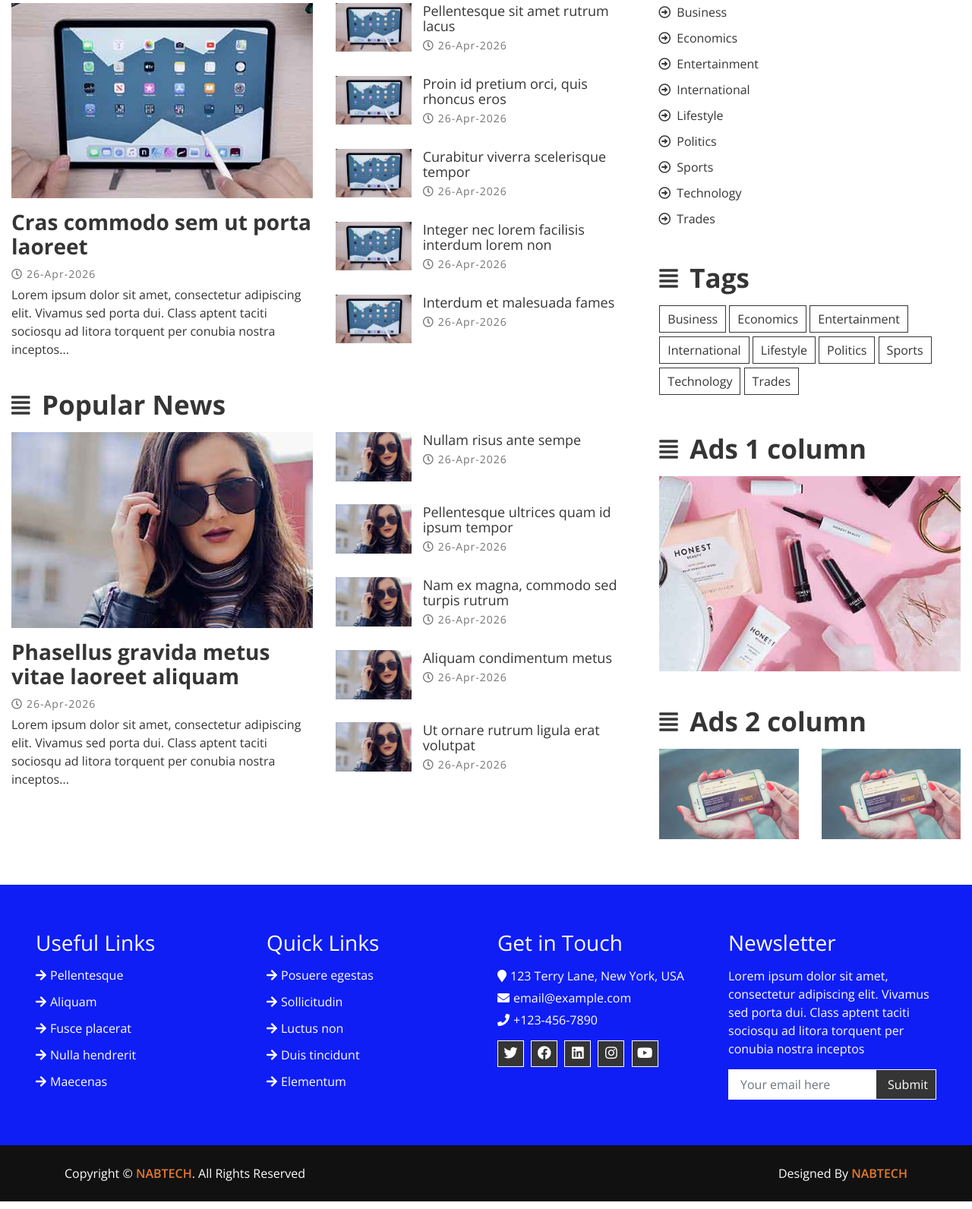
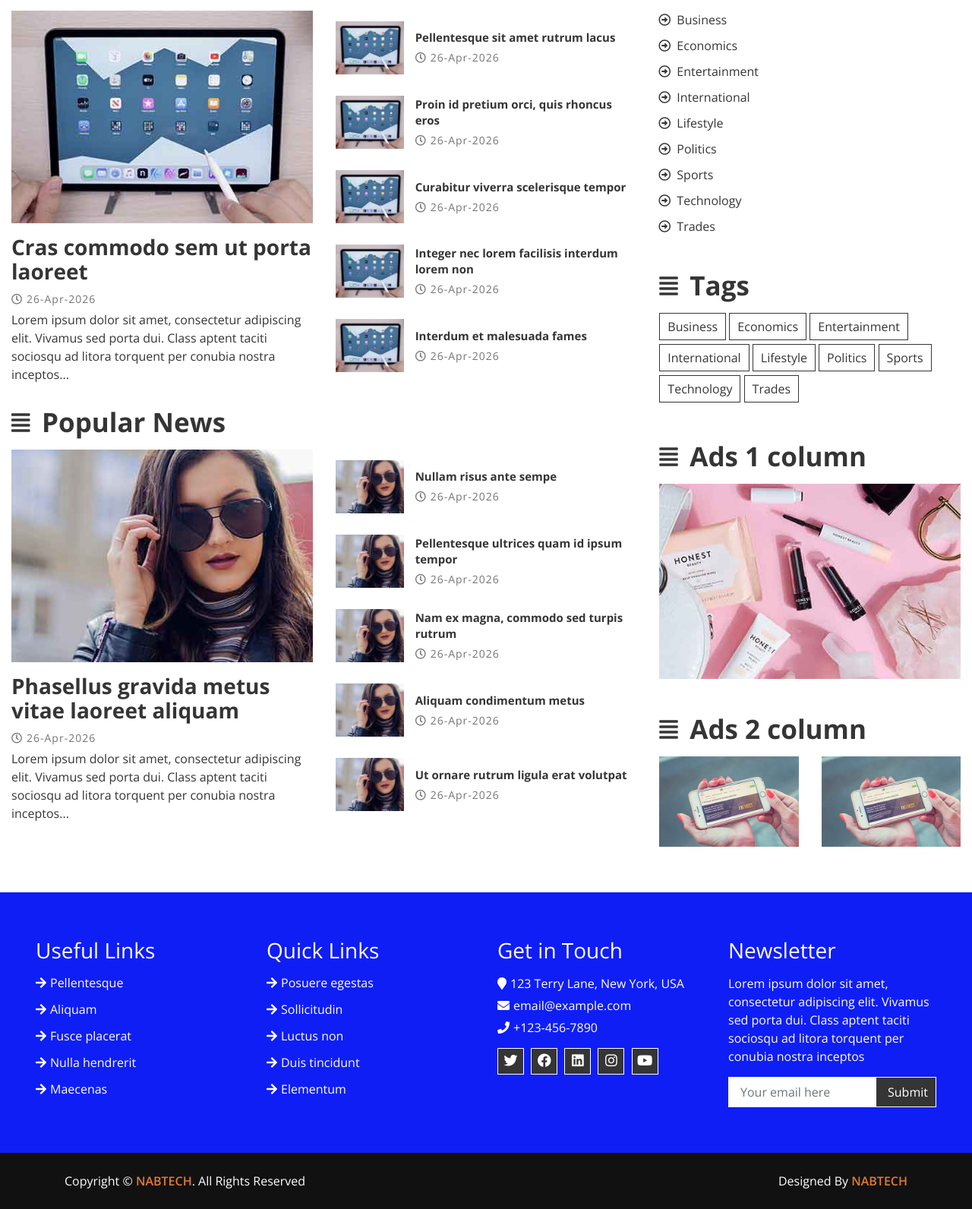
Before and after one commit to Eddie-hanson/JBNews, a Django app: page / in a window 1280 px wide. Shown: the part 3633-5225 px from the top of the page at 76% size. Run offline with Django 5.2, Linux system fonts and the light colour scheme; data comes from the database, SQL or seed files in the repository; some libraries are stand-ins or nearby versions.

Commit message:
Update styling for main news section to improve layout and responsiveness

```diff
--- a/JBNews/static/css/style.css
+++ b/JBNews/static/css/style.css
@@ -297,7 +297,7 @@ button.btn:hover {
 .top-news {
   position: relative;
   width: 100%;
-  padding: 10px 0 0 0;
+  padding: 10px 20px;
   margin-bottom: 40px;
 }
 
@@ -582,6 +582,25 @@ button.btn:hover {
   padding: 0;
 }
 
+/* ── Make both columns equal height ─────── */
+.main-news .row {
+  display: flex;
+  align-items: stretch;
+}
+
+.main-news .col-lg-6 {
+  display: flex;
+  flex-direction: column;
+}
+/* ── Big featured image fills left column ── */
+.main-news > .row > .col-lg-6 > .mn-img {
+  height: 320px;
+  flex-shrink: 0;
+}
+
+.main-news .col-lg-6:last-child {
+  justify-content: space-between; /* spreads 5 items evenly */
+}
 .main-news .col-md-6,
 .main-news .col-md-12 {
   margin-bottom: 30px;
@@ -604,10 +623,16 @@ button.btn:hover {
 .main-news .mn-img {
   position: relative;
   overflow: hidden;
+  width: 100%;
+  height: 280px;
 }
 
 .main-news .mn-img img {
   width: 100%;
+  height: 100%;
+  object-fit: cover; /* crop to fill, never distort */
+  object-position: center;
+  display: block;
 }
 
 .main-news .mn-content {
@@ -654,39 +679,49 @@ button.btn:hover {
 }
 
 .main-news .mn-list {
-  position: relative;
-  width: 100%;
-  float: left;
-  margin-bottom: 30px;
+  display: flex;
+  align-items: center;
+  flex: 1; /* each item takes equal share of height */
+  margin-bottom: 0; /* remove fixed margin, flex gap handles spacing */
+  min-height: 0;
 }
 
 .main-news .mn-list .mn-img {
-  position: relative;
-  width: 100px;
+  width: 90px;
+  min-width: 90px;
+  height: 70px; /* fixed height per thumbnail */
+  flex-shrink: 0;
   margin-right: 15px;
-  float: left;
   overflow: hidden;
 }
 
 .main-news .mn-list .mn-img img {
   width: 100%;
+  height: 100%;
+  object-fit: cover;
+  object-position: center;
+  display: block;
 }
 
 .main-news .mn-list .mn-content {
-  position: relative;
-  float: left;
-  width: calc(100% - 115px);
+  flex: 1;
+  float: none;
+  width: auto; /* override the calc() width, flex handles it */
   padding: 0;
+  display: flex;
+  flex-direction: column;
+  justify-content: center;
 }
 
 .main-news .mn-list .mn-content a.mn-title {
-  display: block;
-  width: 100%;
+  display: -webkit-box;
+  -webkit-line-clamp: 2;
+  -webkit-box-orient: vertical;
+  overflow: hidden;
+  font-size: 15px;
+  line-height: 1.4;
+  margin-bottom: 5px;
   color: #353535;
-  font-size: 18px;
-  font-weight: 400;
-  line-height: 20px;
-  margin-bottom: 5px;
 }
 
 .main-news .mn-list .mn-content a.mn-title:hover {
@@ -711,6 +746,14 @@ button.btn:hover {
 .main-news .mn-list .mn-content a.mn-date:hover {
   text-decoration: underline;
 }
+
+/* ── Mobile ─────────────────────────────── */
+/* @media (max-width: 768px) {
+    .main-news .mn-list .mn-img {
+        width: 75px;
+        height: 75px;
+        min-width: 75px;
+    }} */
 
 /**********************************/
 /*********** Sidebar CSS **********/
```
